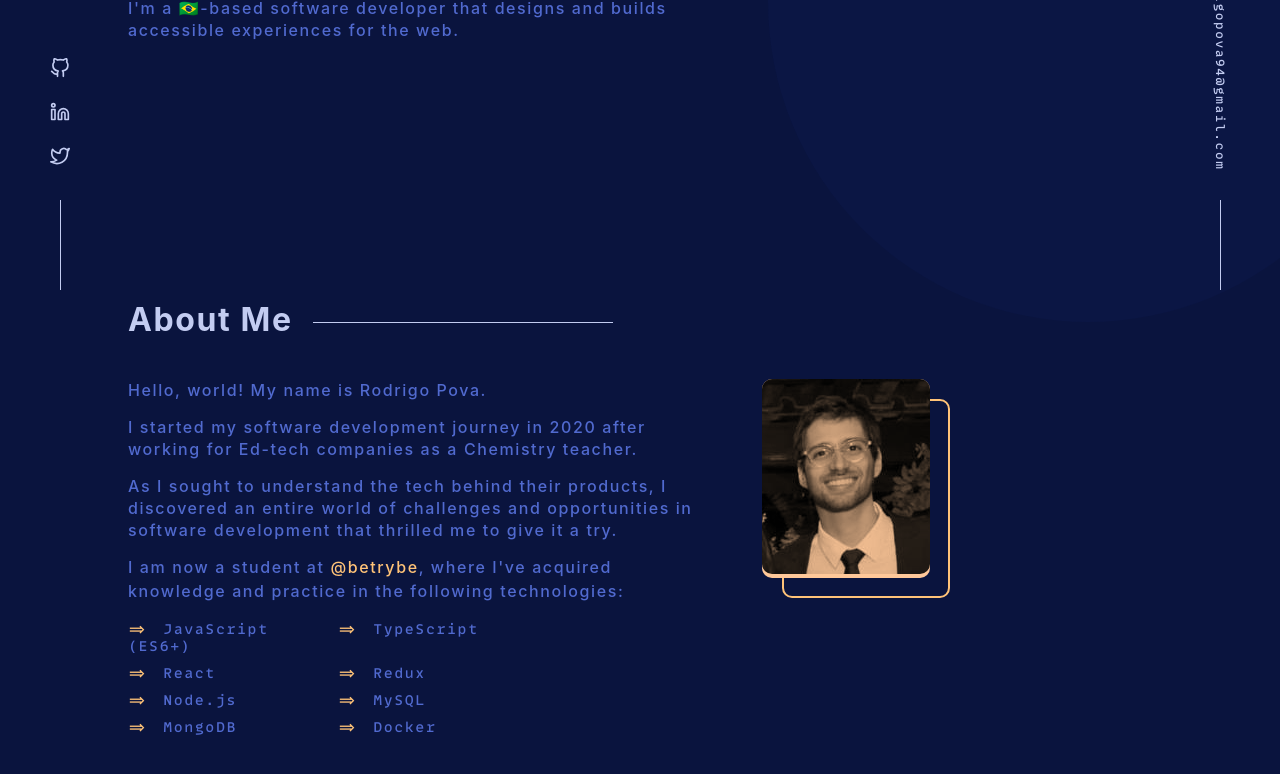
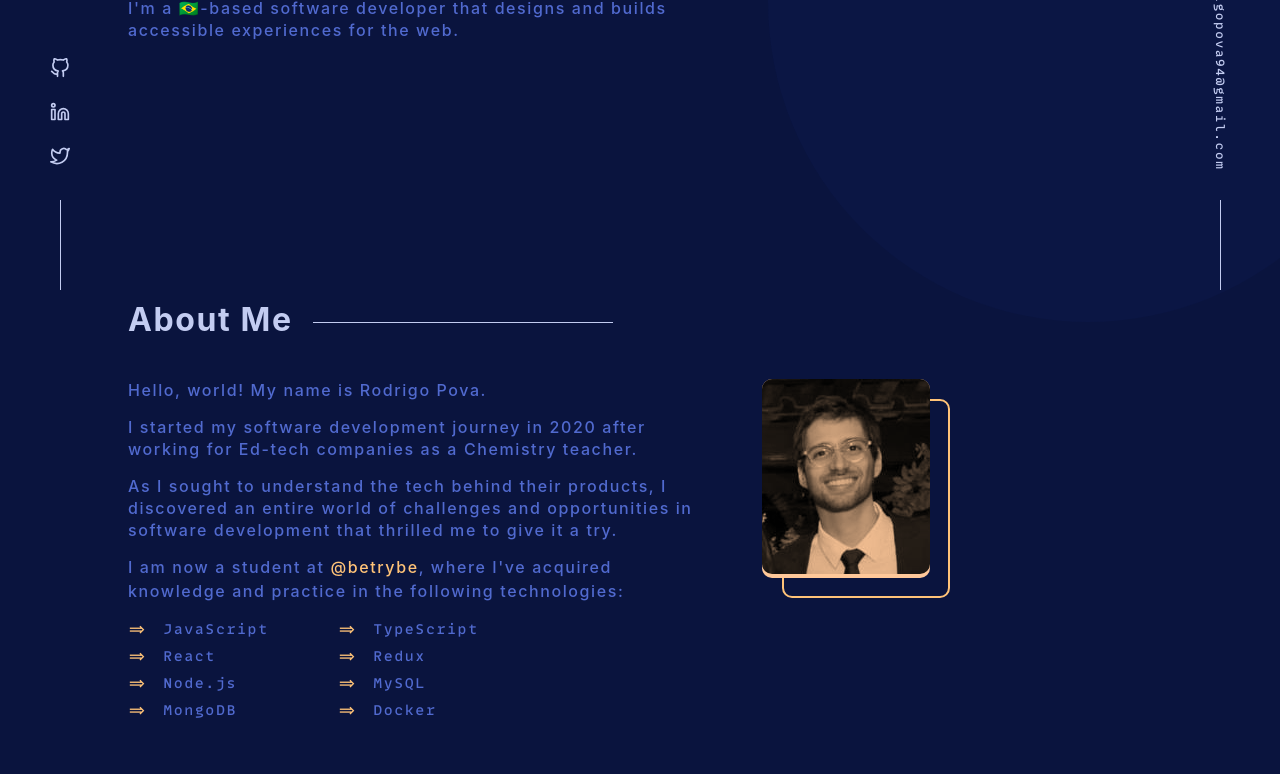
Before and after one commit to rodrigo-pova/Portfolio-V2, a React (Create React App) app: page / in a window 1280 px wide. Shown: the part 510-1284 px from the top of the page. Built offline with nearby package versions, Linux system fonts and the light colour scheme; a web font is replaced by a local one.

Commit message:
fix: decrease size of javascript skill

```diff
--- a/src/components/sections/about.js
+++ b/src/components/sections/about.js
@@ -116,7 +116,7 @@ const StyledPic = styled.div`
 `;
 
 const About = () => {
-  const skills = ['JavaScript (ES6+)', 'TypeScript', 'React', 'Redux', 'Node.js', 'MySQL', 'MongoDB', 'Docker'];
+  const skills = ['JavaScript', 'TypeScript', 'React', 'Redux', 'Node.js', 'MySQL', 'MongoDB', 'Docker'];
 
   return (
     <StyledAboutSection id="about">
```
